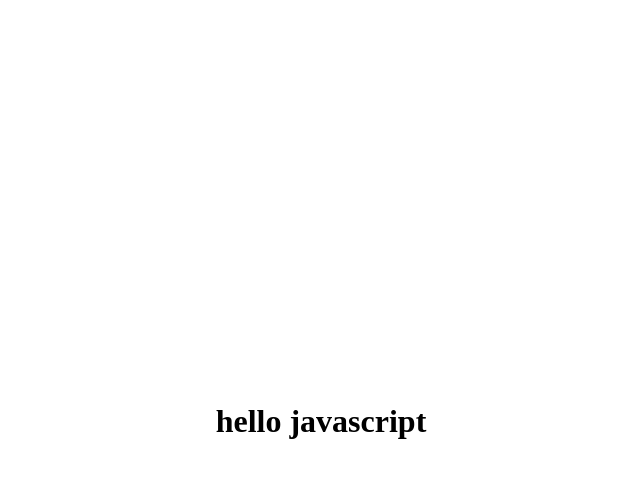
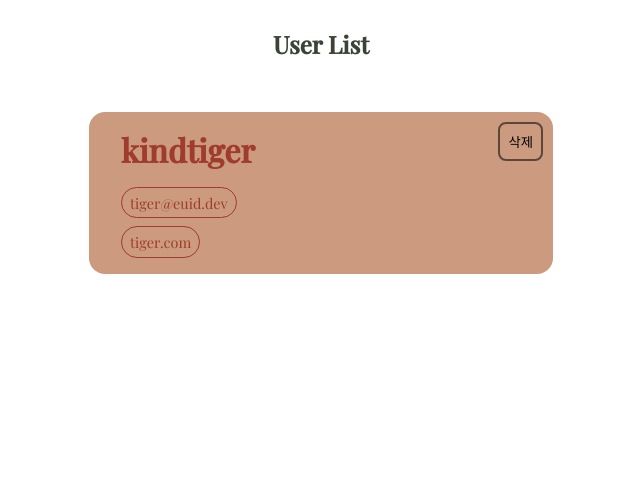
Before and after one commit to jisulee97/lion-javascript, a website with bundled scripts: page client/index.html in a window 1280 px wide. Shown: the whole page, without its empty margins (319-959 px from the left). Built offline with nearby package versions, Linux system fonts and the light colour scheme; no server answers.

Commit message:
카드랜더링 초안 세팅 및 콘솔 주석 처리

```diff
--- a/client/index.html
+++ b/client/index.html
@@ -9,9 +9,31 @@
   </head>
 
   <body>
-    <h1>
-      <span class="first">hello</span>
-      <span class="second">javascript</span>
-    </h1>
+    <div class="user-card-list">
+      <h2>User List</h2>
+
+      <div class="list-wrapper">
+        <article class="user-card" data-index="user-1">
+          <h3 class="user-name">kindtiger</h3>
+          <div class="user-resouce-info">
+            <div>
+              <a class="user-email" href="mailto:tiger@euid.dev"
+                >tiger@euid.dev</a
+              >
+            </div>
+            <div>
+              <a
+                class="user-website"
+                href="http://tiger.com"
+                target="_blank"
+                rel="noopener noreferer"
+                >tiger.com</a
+              >
+            </div>
+          </div>
+          <button class="delete">삭제</button>
+        </article>
+      </div>
+    </div>
   </body>
 </html>
--- a/client/lib/utils/tiger.js
+++ b/client/lib/utils/tiger.js
@@ -64,7 +64,7 @@ const response = await tiger({
   method: 'POST',
 });
 const userData = response.data;
-console.log(userData);
+// console.log(userData);
 
 //# tiger.get
 
--- a/client/main.js
+++ b/client/main.js
@@ -1,7 +1,7 @@
 import { tiger } from './lib/index.js';
 
 const data = await tiger.get('https://jsonplaceholder.typicode.com/user');
-console.log(data);
+// console.log(data);
 
 // xhr.get('http://jsonplaceholder.typicode.com/users', (res) => {
 //   console.log(res);
--- a/client/style.css
+++ b/client/style.css
@@ -1,14 +1,118 @@
-h1 {
+@import url('https://fonts.googleapis.com/css2?family=Playfair+Display:wght@400;500&display=swap');
+
+body {
+  font-family: 'Playfair Display', serif;
+  display: flex;
+  flex-direction: column;
+  align-items: center;
+}
+
+.user-card-list,
+.user-card-inner {
+  display: flex;
+  align-items: center;
+  flex-direction: column;
+  gap: 2rem;
+  /* overflow-x: hidden; */
+  position: relative;
+}
+
+h2 {
+  color: #3a4436;
+}
+
+.loadingSpinner {
+  margin: 0;
+  /* width: ; */
+  /* height: 50%; */
+  text-align: center;
+  font-family: 'Apple SD Gothic Neo', sans-serif;
   position: absolute;
   left: 50%;
-  top: 50%;
-  transform: translate(-50%, -50%);
+  top: 100px;
+  transform: translateX(-50%);
+  min-width: 400px;
+  z-index: 100;
+  background: white;
 }
 
-h1 > span {
+.loadingSpinner svg {
+  margin-bottom: 2rem !important;
+}
+
+.user-card {
+  background: #cb9a7f;
+  padding: 1rem 2rem;
+  border-radius: 1rem;
+  color: #9f3c2d;
+  display: flex;
+  flex-direction: column;
+  max-width: 400px;
+  width: 100%;
+  min-width: 400px;
+  position: relative;
+  /* transform: translateX(-100px); */
+  /* opacity: 0; */
+  /* transition: all 0.3s; */
+}
+
+.empty-user-card {
+  /* width: 100%; */
+  /* border: 1px solid black; */
+  /* background: #dbdbdb; */
+  display: flex;
+  flex-direction: column;
+  justify-content: center;
+  align-items: center;
+  padding: 3rem;
+  border-radius: 10px;
+  font-family: 'Arial', sans-serif;
+}
+
+.user-card:hover,
+.user-card:focus {
+  /* transform: translate(-5px,-5px); */
+  box-shadow: 7px 11px 17px 6px #0000002b;
+}
+
+.user-card > h3 {
+  font-size: 2rem;
+  margin: 0 0 1rem;
+}
+
+.delete {
+  /* background:black; */
+  background: transparent;
+  border-radius: 0.5rem;
+  padding: 0.5rem;
+  position: absolute;
+  right: 10px;
+  top: 10px;
+  border: 2px solid rgba(0, 0, 0, 0.544);
+  color: black;
+  cursor: pointer;
+  transition: all 0.3s;
+}
+
+.delete:hover {
+  color: white;
+  background: black;
+}
+
+.user-card a {
+  color: inherit;
   display: inline-block;
-  transition: all 1s;
-  position: relative;
-  left: 0;
-  top: 0;
+  border: 1px solid #9f3c2d;
+  border-radius: 1rem;
+  padding: 0.3rem 0.5rem;
+  font-size: 0.9rem;
+  text-decoration: none;
 }
+
+.user-resouce-info > div {
+  margin-bottom: 0.5rem;
+}
+
+.user-resouce-info > div:last-child {
+  margin-bottom: 0;
+}
```
Also changed, not shown: client/lib/utils/delay.js.
